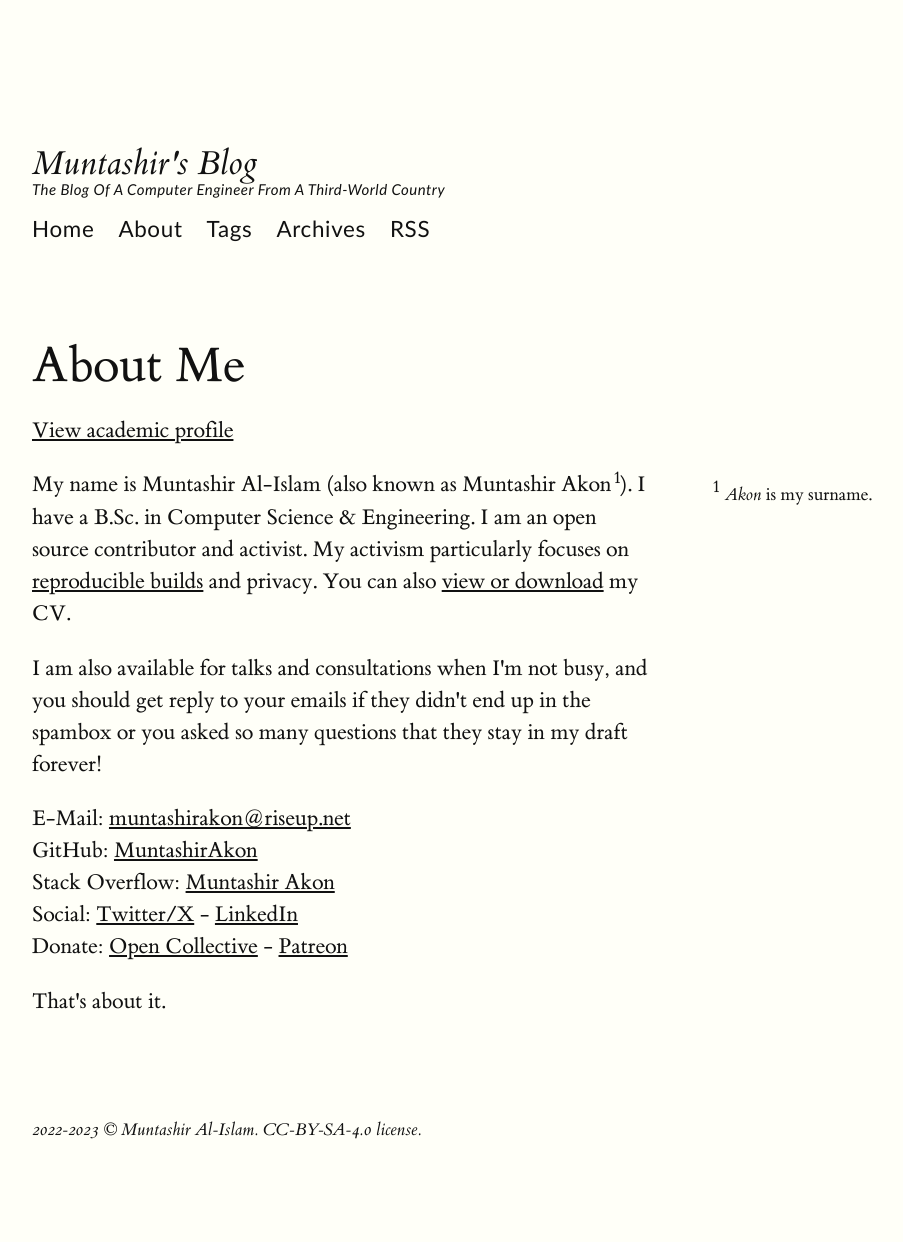
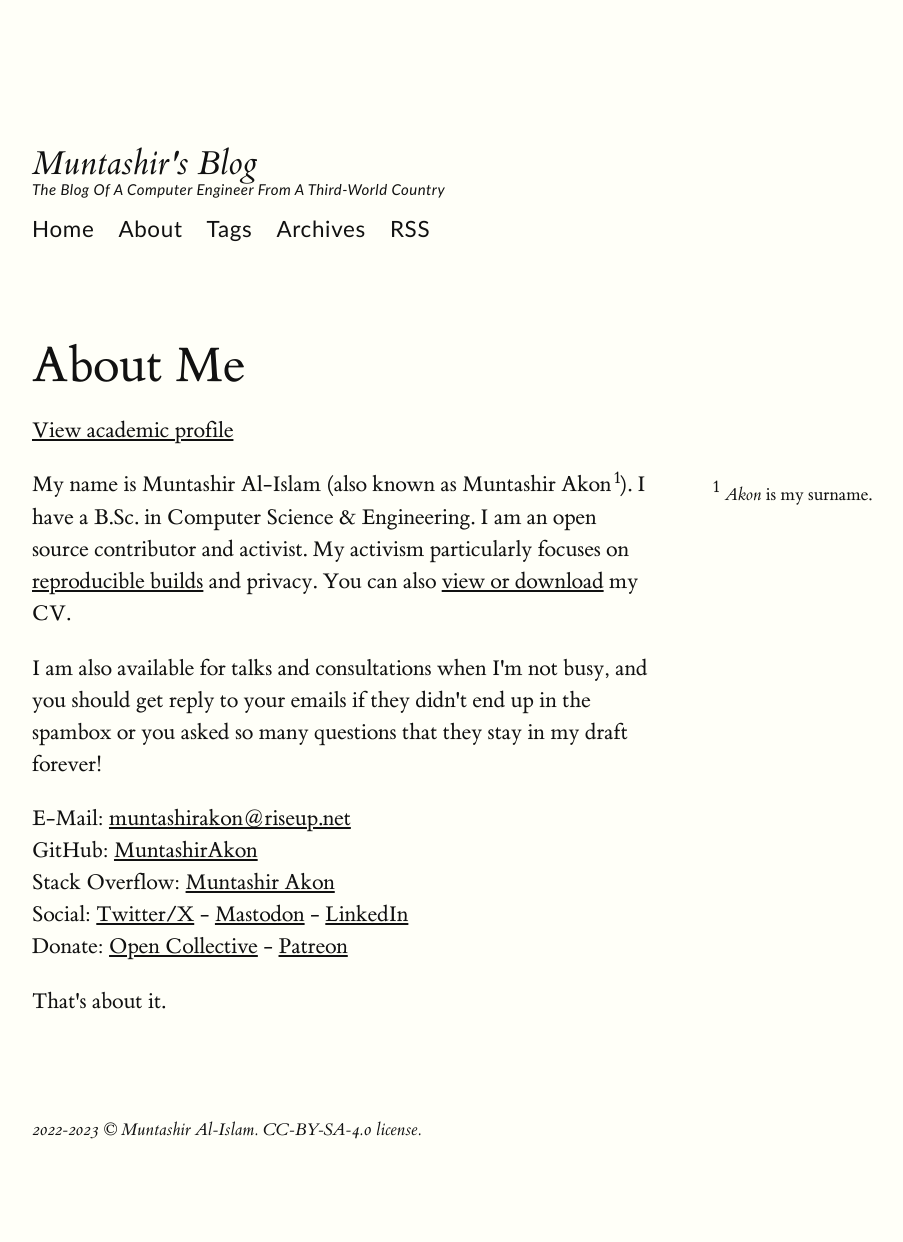
Before and after one commit to MuntashirAkon/blog, a Jekyll site: the page built from about.html, in a window 1280 px wide. Shown: the whole page, without its empty margins (128-1031 px from the left). Built offline with Jekyll 4.4.1, drawn with Linux system fonts in a browser that asks for light colours.

Commit message:
Add Mastodon link

```diff
--- a/about.html
+++ b/about.html
@@ -28,6 +28,7 @@ title: About Me
   GitHub: {% include link.html href=github_url type="external" content=site.github_username %}<br>
   Stack Overflow: {% include link.html href="https://stackoverflow.com/users/4147849" type="external" content="Muntashir Akon" %}<br>
   Social: {% include link.html href=twitter_url type="external" newtab=true content="Twitter/X" %}
+     - <a rel="me" href="https://infosec.exchange/@muntashir" title="Mastodon" target="_blank" rel="noreferrer">Mastodon</a>
      - {% include link.html href="https://www.linkedin.com/in/muntashir-al-islam" type="external" newtab=true content="LinkedIn" %}<br>
   Donate: {% include link.html href="https://opencollective.com/muntashir" type="external" newtab=true content="Open Collective" %}
      - {% include link.html href="https://patreon.com/muntashir" type="external" newtab=true content="Patreon" %}
```
